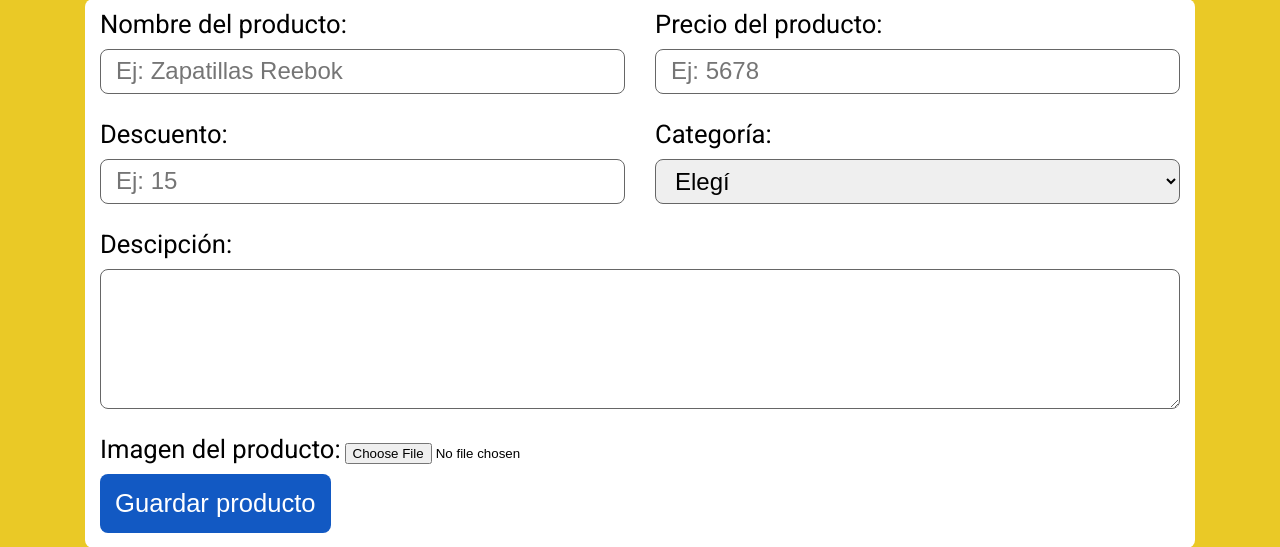
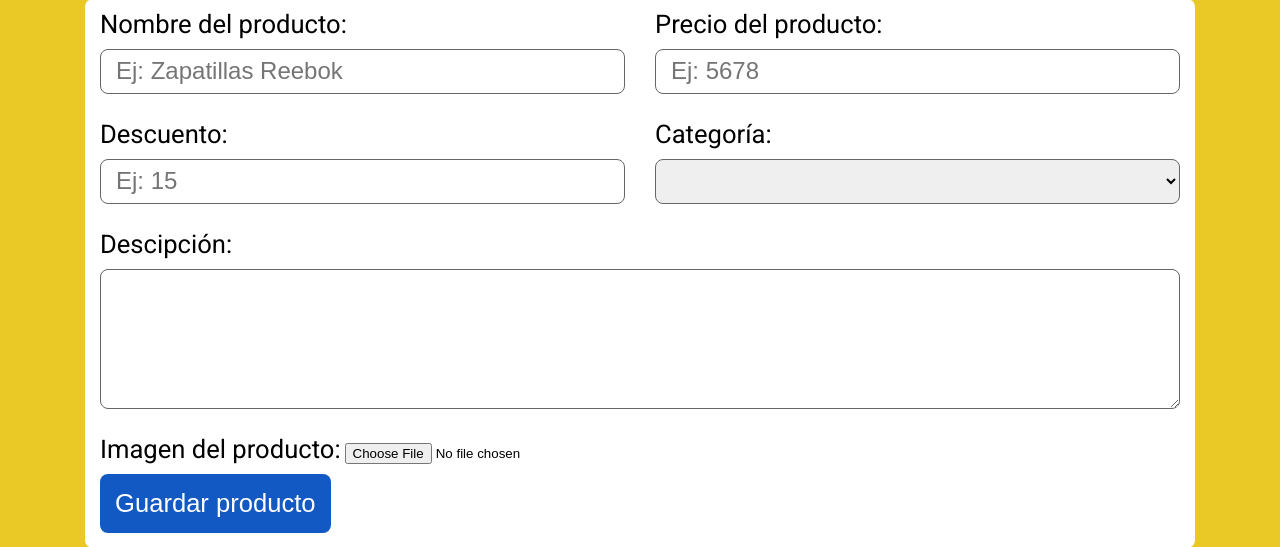
Before and after one commit to Sebastian-Velazquez/mercado_liebre_mysql, a Node server app: page /product/create in a window 1280 px wide. Shown: the part 441-988 px from the top of the page. Run offline with Node 20, Linux system fonts and the light colour scheme; the visitor is signed in with stand-in values (Sample User, id 1); some libraries are stand-ins or nearby versions.

Commit message:
validacion de category en formulario de crear producto

```diff
--- a/src/middlewares/productRouter/validationsMiddlewareProductEdit.js
+++ b/src/middlewares/productRouter/validationsMiddlewareProductEdit.js
@@ -7,7 +7,7 @@ const validations =[
     body('name').notEmpty().withMessage('Tienes que escribir el nombre del producto'),  //firstName sale del name de ejs. notEmty es una validacion, valida si el campo esta vacio
     body('price').notEmpty().withMessage('Tienes que escribir un precio').bail()//bail es para detener la ejecucion
                 .isCurrency().withMessage('Tienes que escribir un numero correcto'),//withMessage: para cambiar el mesaje de error
-    //body('discount').notEmpty().withMessage('Tienes que escribir un numero para el descuento').bail()//bail para que cote la ejecicion, en este caso si hay un campo vacio
+    body('category').notEmpty().withMessage('Tienes que escribir un numero para el descuento'),//.bail()//bail para que cote la ejecicion, en este caso si hay un campo vacio
       //              .isCurrency().withMessage('Tienes que escribir un numero correcto. Ej: 123'),
     body('image').custom((value, {req})=> {
         let file = req.file;
--- a/src/views/product-create-form.ejs
+++ b/src/views/product-create-form.ejs
@@ -57,10 +57,14 @@
 					<div class="col-12 col-md-6">
 						<label for="category" class="form-label">Categoría:</label>
 						<select name="category" id="category" class="form-input">
-							<option value="">Elegí</option>
+							<option value=""></option>
 							<option value="in-sale">En oferta</option>
 							<option value="visited">Último visitado</option>
 						</select>
+						<!-- Validacion -->
+						<% if (locals.errors && errors.category){ %>
+							<p class="alertError"><%= errors.category.msg %> </p>
+							<% } %>
 					</div>
 					<div class="col-12">
 						<label for="description" class="form-label">Descipción:</label>
```
